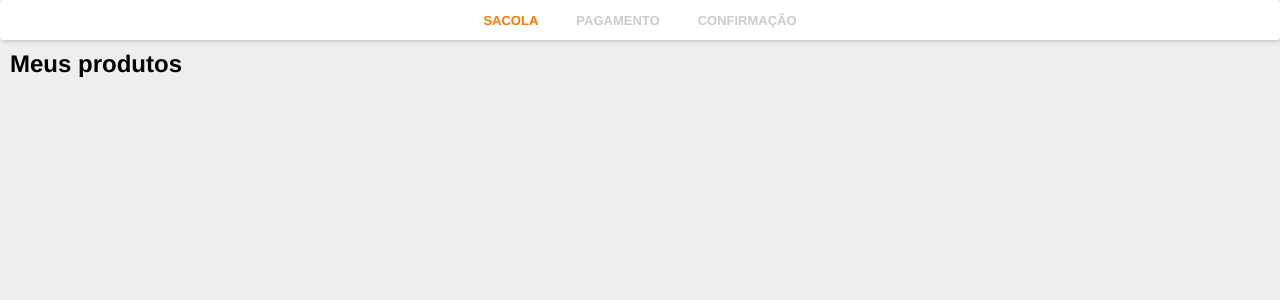
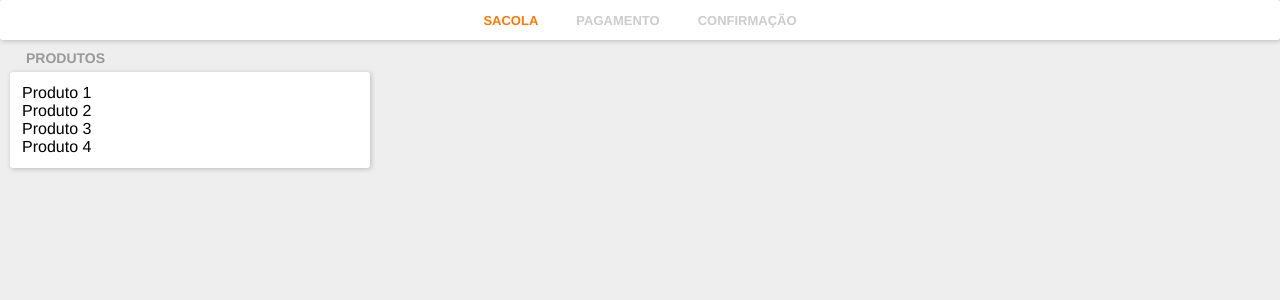
Before and after one commit to DevVictor19/Belezanaweb-cart-checkout, a React (Vite) app: page /checkout in a window 1280 px wide. Shown: the top 300 px of the page. Built offline with nearby package versions, Linux system fonts and the light colour scheme.

Commit message:
renderizando compoenentes de products

```diff
--- a/src/components/products/index.tsx
+++ b/src/components/products/index.tsx
@@ -1,5 +1,16 @@
 import React from "react";
 
+import { LabelCard } from "../LabelCard";
+
 export function Products() {
-  return <h1>Meus produtos</h1>;
+  return (
+    <>
+      <LabelCard label="produtos">
+        <div>Produto 1</div>
+        <div>Produto 2</div>
+        <div>Produto 3</div>
+        <div>Produto 4</div>
+      </LabelCard>
+    </>
+  );
 }
```
